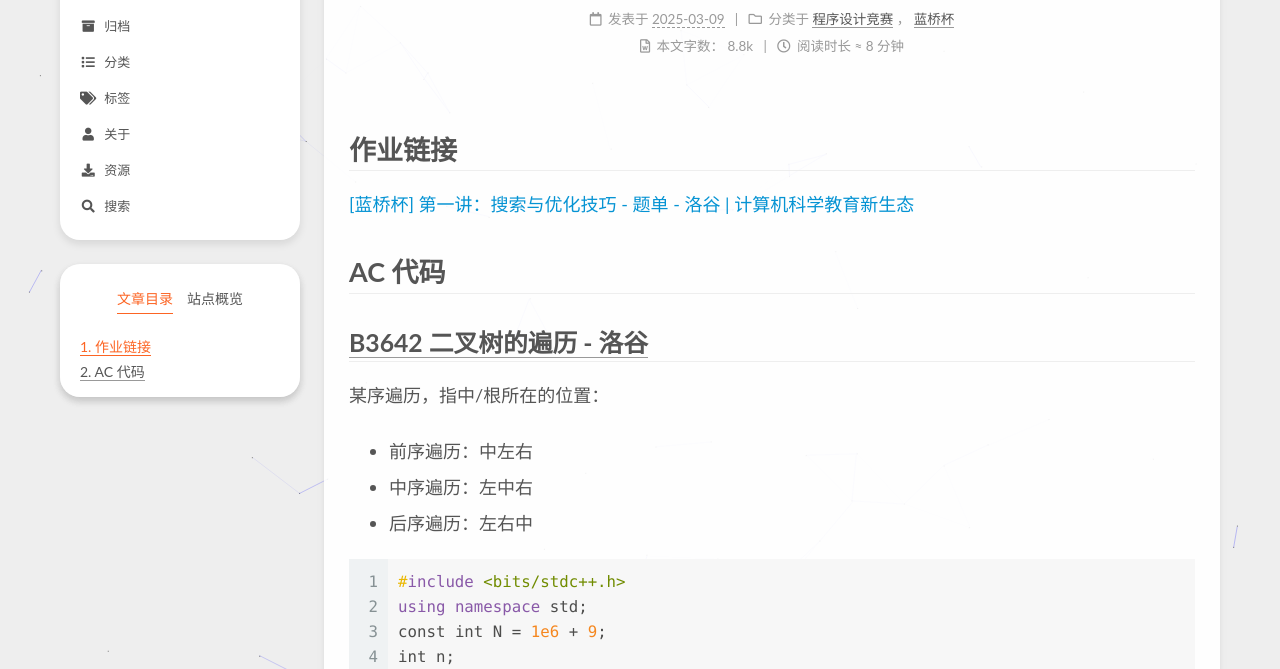
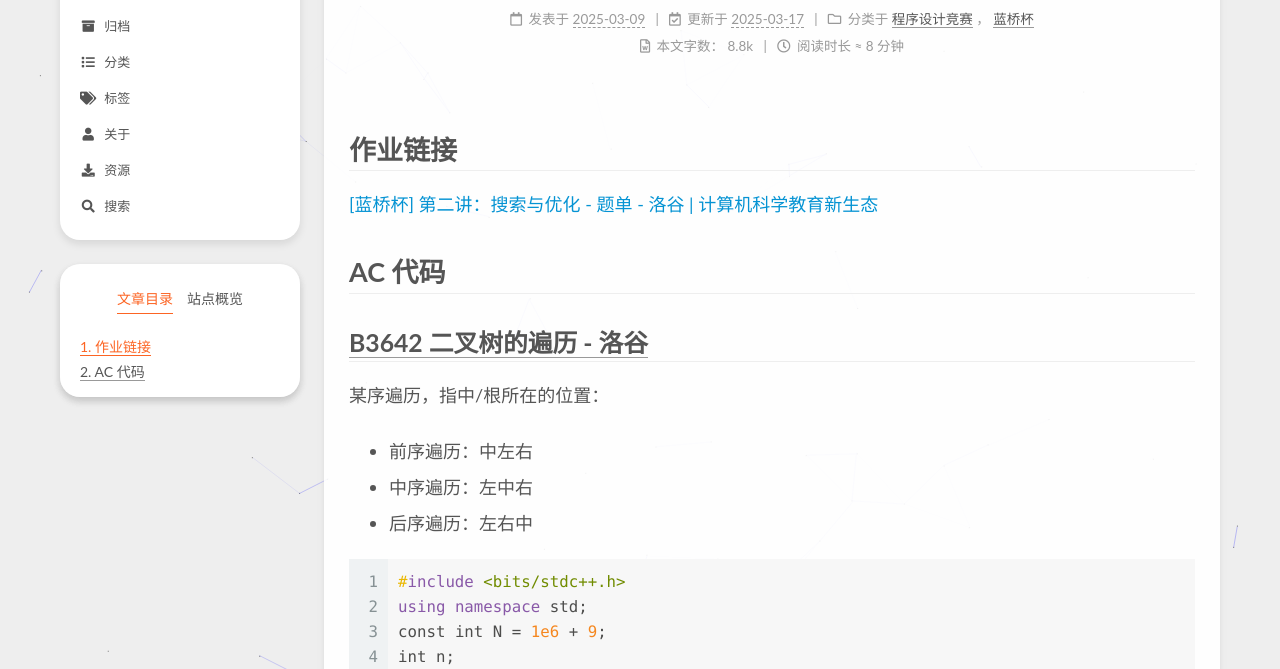
Before and after one commit to letssayhellowrold/letssayhellowrold.github.io, a plain HTML site: page 2025/03/09/第二讲-搜索与优化/index.html in a window 1280 px wide. Shown: the part 126-795 px from the top of the page. Drawn offline with nearby package versions, Linux system fonts and the light colour scheme; a script that the page names is missing.

Commit message:
Site updated: 2025-03-17 10:39:53

```diff
--- a/2025/03/09/第二讲-搜索与优化/index.html
+++ b/2025/03/09/第二讲-搜索与优化/index.html
@@ -36,7 +36,7 @@
 
   <meta name="description" content="作业链接
  [蓝桥杯]
- 第一讲：搜索与优化技巧 - 题单 - 洛谷 | 计算机科学教育新生态
+ 第二讲：搜索与优化 - 题单 - 洛谷 | 计算机科学教育新生态
  AC 代码">
 <meta property="og:type" content="article">
 <meta property="og:title" content="第二讲-搜索与优化">
@@ -44,11 +44,11 @@
 <meta property="og:site_name" content="Czj&#39;s Blog">
 <meta property="og:description" content="作业链接
  [蓝桥杯]
- 第一讲：搜索与优化技巧 - 题单 - 洛谷 | 计算机科学教育新生态
+ 第二讲：搜索与优化 - 题单 - 洛谷 | 计算机科学教育新生态
  AC 代码">
 <meta property="og:locale" content="zh_CN">
 <meta property="article:published_time" content="2025-03-09T05:36:58.000Z">
-<meta property="article:modified_time" content="2025-03-09T06:17:06.557Z">
+<meta property="article:modified_time" content="2025-03-17T02:39:31.252Z">
 <meta property="article:author" content="Zejun Cai">
 <meta property="article:tag" content="程序设计竞赛">
 <meta property="article:tag" content="蓝桥杯">
@@ -242,9 +242,15 @@
               </span>
               <span class="post-meta-item-text">发表于</span>
 
-
-              <time title="创建时间：2025-03-09 13:36:58 / 修改时间：14:17:06" itemprop="dateCreated datePublished" datetime="2025-03-09T13:36:58+08:00">2025-03-09</time>
+              <time title="创建时间：2025-03-09 13:36:58" itemprop="dateCreated datePublished" datetime="2025-03-09T13:36:58+08:00">2025-03-09</time>
             </span>
+              <span class="post-meta-item">
+                <span class="post-meta-item-icon">
+                  <i class="far fa-calendar-check"></i>
+                </span>
+                <span class="post-meta-item-text">更新于</span>
+                <time title="修改时间：2025-03-17 10:39:31" itemprop="dateModified" datetime="2025-03-17T10:39:31+08:00">2025-03-17</time>
+              </span>
             <span class="post-meta-item">
               <span class="post-meta-item-icon">
                 <i class="far fa-folder"></i>
@@ -286,7 +292,7 @@
 
         <h1 id="作业链接">作业链接</h1>
 <p><a target="_blank" rel="noopener" href="https://www.luogu.com.cn/training/714047#problems">[蓝桥杯]
-第一讲：搜索与优化技巧 - 题单 - 洛谷 | 计算机科学教育新生态</a></p>
+第二讲：搜索与优化 - 题单 - 洛谷 | 计算机科学教育新生态</a></p>
 <h1 id="ac-代码">AC 代码</h1>
 <span id="more"></span>
 <h2 id="b3642-二叉树的遍历---洛谷"><a
--- a/css/main.css
+++ b/css/main.css
@@ -1275,7 +1275,7 @@ pre .javascript .function {
 }
 .links-of-author a::before,
 .links-of-author span.exturl::before {
-  background: #771357;
+  background: #d4b378;
   border-radius: 50%;
   content: ' ';
   display: inline-block;
```
Also changed, not shown: index.html (+9 -3 lines), search.xml (+1 -1 lines).
